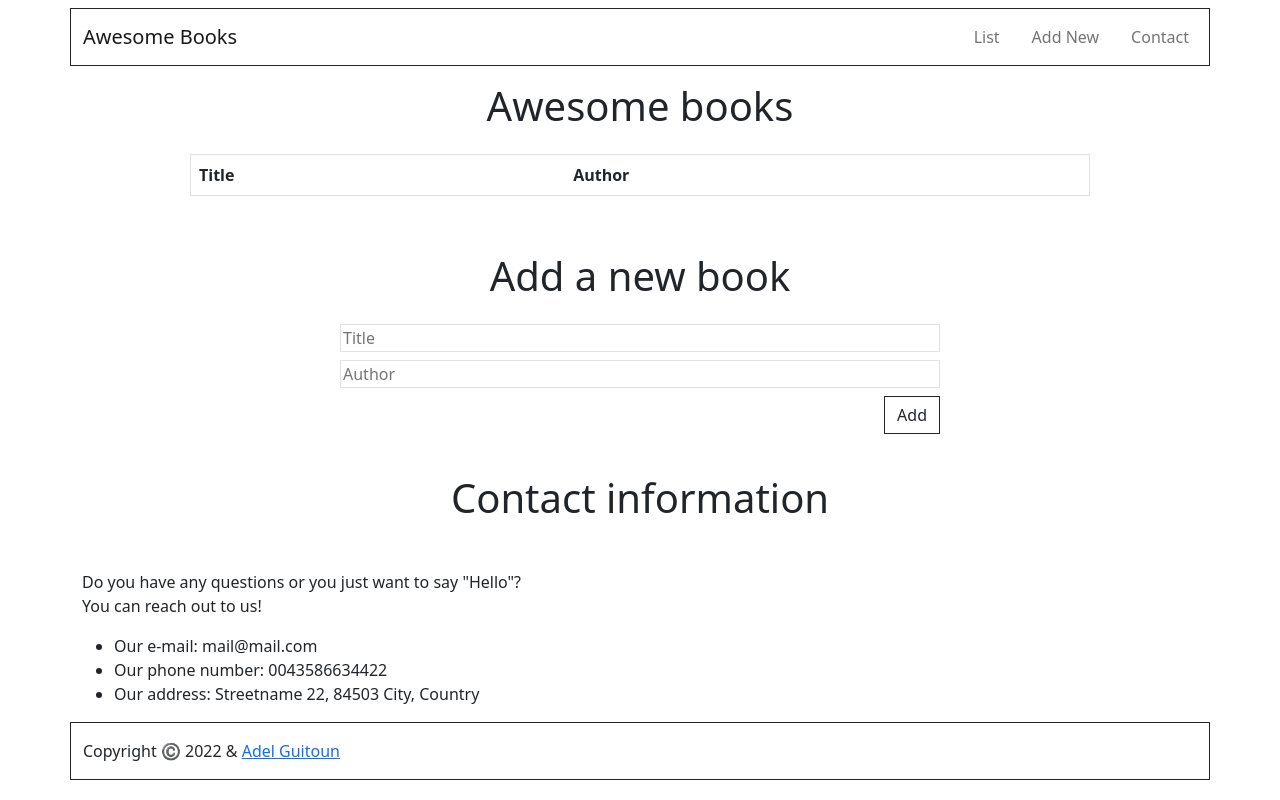
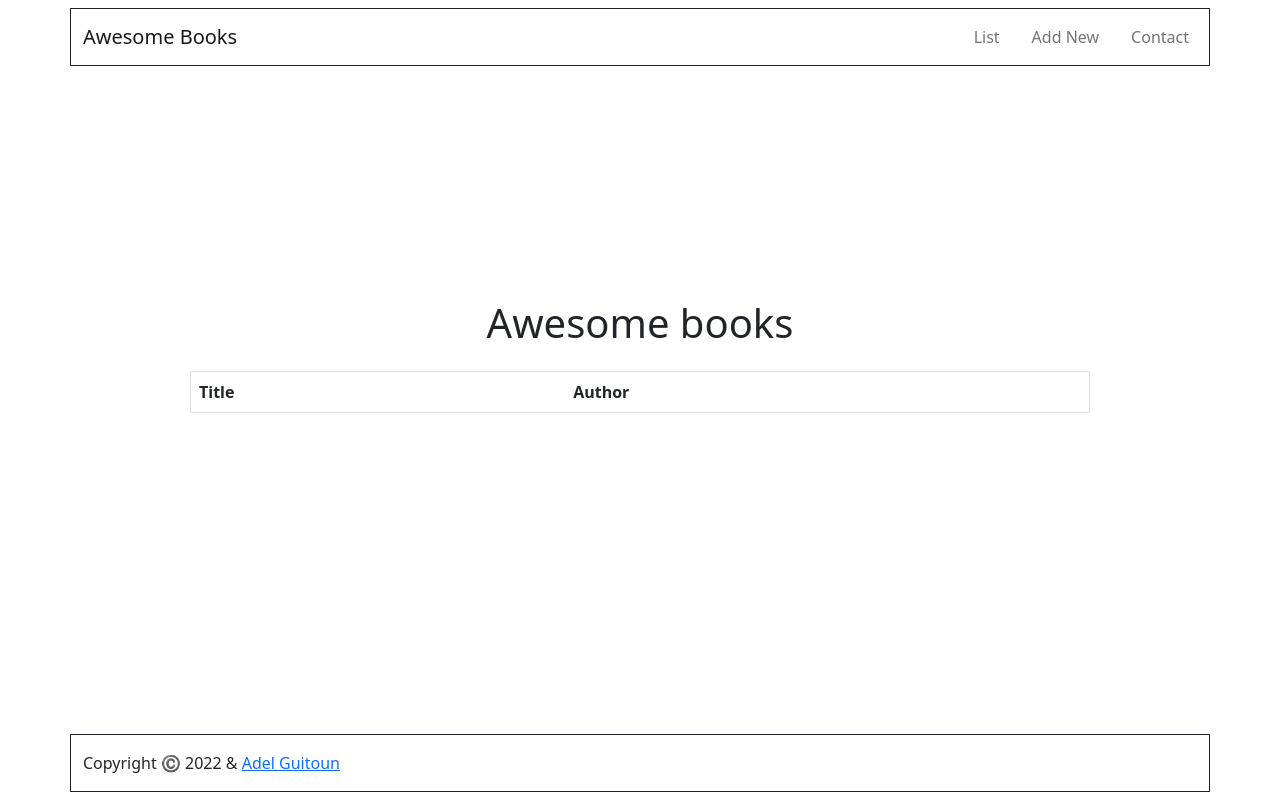
Before and after one commit to adel-gu/awesome-books, a plain HTML site: page index.html in a window 1280 px wide. Drawn offline with nearby package versions, Linux system fonts and the light colour scheme.

Commit message:
Style hiding and showing section classes

```diff
--- a/css/main.css
+++ b/css/main.css
@@ -1,8 +1,13 @@
+body {
+  min-height: 100vh;
+}
+
 button.btn {
   border-radius: 0;
 }
 
-form {
+form,
+.contact-content {
   width: 600px;
   max-width: 90%;
 }
@@ -11,3 +16,13 @@ table.table {
   width: 900px;
   max-width: 100%;
 }
+
+.page {
+  display: none;
+  margin-top: -4em;
+}
+
+.current {
+  display: block;
+  align-items: center;
+}
```
